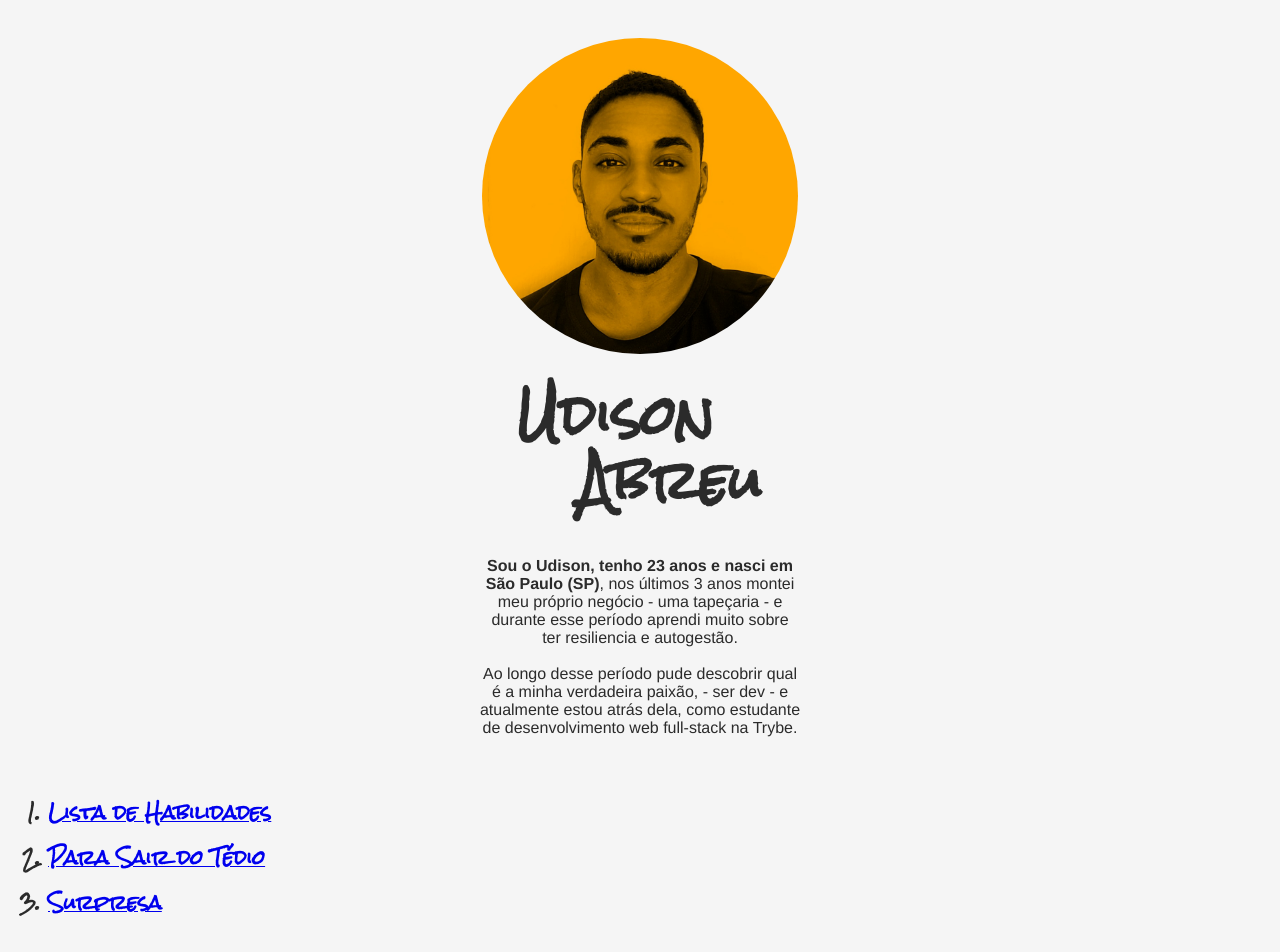
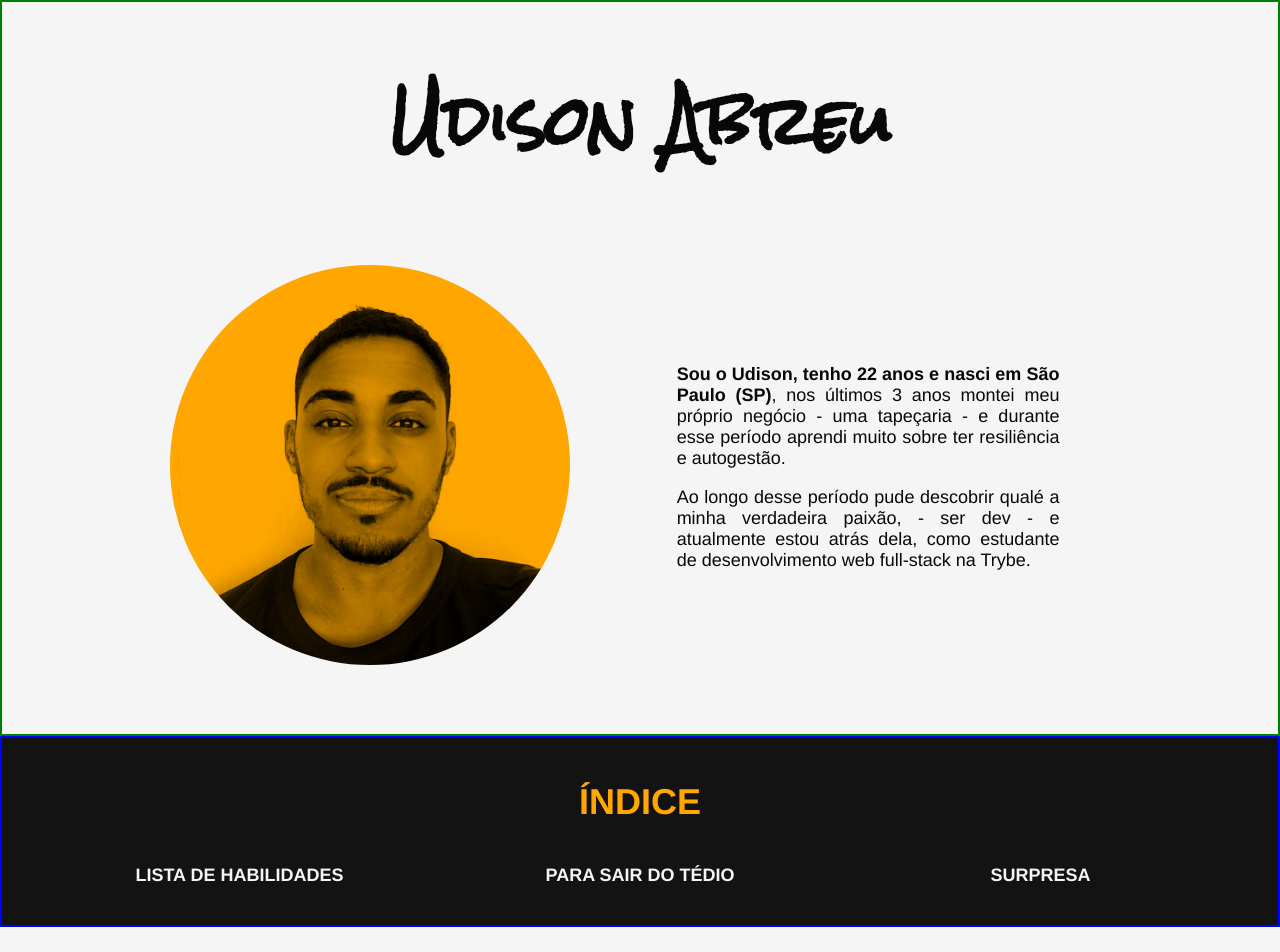
Before and after one commit to udis0n/udis0n.github.io, a plain HTML site: page index.html in a window 1280 px wide. Shown: the top 952 px of the page. Drawn offline with Linux system fonts and the light colour scheme.

Commit message:
Reformulação da página utilizando divs

```diff
--- a/index.html
+++ b/index.html
@@ -4,95 +4,41 @@
     <meta charset="UTF-8">
     <meta http-equiv="X-UA-Compatible" content="IE=edge">
     <meta name="viewport" content="width=device-width, initial-scale=1.0">
-    <title>Portifólio: Udison Abreu</title>
-    <style>
-
-@import url('https://fonts.googleapis.com/css2?family=Permanent+Marker&family=Rock+Salt&display=swap');
-
-        body {
-            font-family: Helvetica, sans-serif;
-            background-color: #f5f5f5;
-            color: #2b2b2b;
-            font-size: 16px;
-        }
-
-        #h1-up {
-            font-family: 'Rock Salt', cursive;
-            font-size: 4vw;
-            text-align: center;
-            margin: 0 0 0 -4%;
-        }
-
-        #h1-down {
-            font-family: 'Rock Salt', cursive;
-            font-size: 4vw;
-            text-align: center;
-            margin: -4.5% 0 0 -7%;
-            text-indent: 11%;
-            line-height: -100;
-        }
-
-        #description {
-            text-align: center;
-        }
-
-        #my-picture {
-            border-radius: 100%;
-            display: block;
-            margin: 3% auto 0 auto;
-            width: 25%;
-        }
-
-        .font-rocksalt {
-            font-family: 'Rock Salt', cursive;
-        }
-
-    </style>
+    <title>Portfólio: Udison Abreu</title>
+    <link rel="stylesheet" href="style.css">
 </head>
 <body>
+    <div class="header-div">
+        <h1>Udison Abreu</h1>
+        <div class="perfilpicture-div header-elements">
+            <img id="my-picture" src="./images/foto-udis0n-amarelo.jpeg" alt="Foto do Udison Abreu" width="400px">
+        </div>
 
+        <div class="description-div header-elements">
+            <p id="description">
+                <strong>Sou o Udison, tenho 22 anos e nasci em São Paulo (SP)</strong>, nos últimos 3 anos montei meu próprio negócio - uma tapeçaria - e durante esse período aprendi muito sobre ter resiliência e autogestão.
+            </p>
+            <p>
+                Ao longo desse período pude descobrir qualé a minha verdadeira paixão, - ser dev - e atualmente estou atrás dela, como estudante de desenvolvimento web full-stack na Trybe.
+            </p>
+        </div>
+    </div>
 
-    <!-- Foto -->
+    <div class="indice-main">
+        <h2 class="yellow-font">ÍNDICE</h2>
+        <div class="indice-elements">
+            <a href="#hab">Lista de Habilidades</a>
+        </div>
 
-    <img id="my-picture" src="./images/foto-udis0n-amarelo.jpeg" alt="Foto do Udison Abreu" width="200" id="minhafoto">
+        <div class="indice-elements">
+            <a href="#ted">Para Sair do Tédio</a>
+        </div>
 
+        <div class="indice-elements">
+            <a href="#sup" style="text-align: right;">Surpresa</a>
+        </div>
+    </div>
 
-    <h1 id="h1-up">
-        Udison
-    </h1>
-    <h1 id="h1-down">
-        Abreu
-    </h1>
-
-    <!-- Descrição -->
-
-    <p id="description">
-        <strong>Sou o Udison, tenho 23 anos e nasci em <br>
-        São Paulo (SP)</strong>, nos últimos 3 anos montei <br>
-        meu próprio negócio - uma tapeçaria - e <br>
-        durante esse período aprendi muito sobre<br>
-        ter resiliencia e autogestão.
-        <br>
-        <br>
-        Ao longo desse período pude descobrir qual<br>
-        é a minha verdadeira paixão, - ser dev - e<br>
-        atualmente estou atrás dela, como estudante<br>
-        de desenvolvimento web full-stack na Trybe.
-    </p>
-
-    <br>
-
-    <!-- Índice -->
-
-    </p>
-
-    <h3 class="font-rocksalt">
-        <ol>
-            <li><a href="#hab">Lista de Habilidades</a></li>
-            <li><a href="#ted">Para Sair do Tédio</a></li>
-            <li><a href="#sup">Surpresa</a></li>
-        </ol>
-    </h3>
     <br>
     <hr>
 
--- /dev/null
+++ b/style.css
@@ -0,0 +1,110 @@
+@import url('https://fonts.googleapis.com/css2?family=Permanent+Marker&family=Rock+Salt&display=swap');
+
+
+/* PARTE 1*/
+
+
+body {
+    margin: 0;
+    font-family: Helvetica, sans-serif;
+    background-color: #f5f5f5;
+    color: #080808;
+    font-size: 18px;
+}
+
+.yellow-font {
+    color: #ffa700;
+}
+
+a {
+    color: inherit;
+    text-decoration: none;
+}
+
+.header-div {
+    border: 2px solid green;
+    padding:  0 0 3%;
+    text-align: center;
+}
+
+h1 {
+    font-family: 'Rock Salt', cursive;
+    font-size: 4rem;
+    text-align: center;
+}
+
+.perfilpicture-div {
+    size: 20%;
+}
+
+#my-picture {
+    border-radius: 100%;
+
+}
+
+.description-div {
+    width: 30%;
+    padding: 4%;
+    text-align: justify;
+}
+
+.header-elements {
+    display: inline-block;
+    vertical-align: middle;
+    margin: 2%;
+}
+
+
+/* PARTE 2 */
+
+.indice-main {
+    border: blue 2px solid;
+    background-color: #141313;
+    text-align: center;
+    padding: 1% 0 0;
+    color: #f5f5f5;
+}
+
+.indice-elements {
+    /* border: 2px solid red; */
+    display: inline-block;
+    padding: 1% 3%;
+    width: 25%;
+    margin-bottom: 2%;
+    border-radius: 6px;
+    font-weight: bold;
+    text-transform: uppercase;
+}
+
+.indice-elements:hover {
+    background-color: #ffa700;
+    color:#141313;
+}
+h2 {
+    font-size: 2em;
+}
+
+
+
+/* #description {
+    text-align: justify;
+    width: 40%;
+    position: absolute;
+    margin: 9% 0 0 50%;
+} */
+
+.texto-amarelo {
+    color: #ffa700;
+}
+
+.font-rocksalt {
+    font-family: 'Rock Salt', cursive;
+}
+
+
+.black-div {
+    background-color: #080808;
+    padding-bottom: 50px;
+    color: #f5f5f5;
+    text-decoration: none;
+}
```
